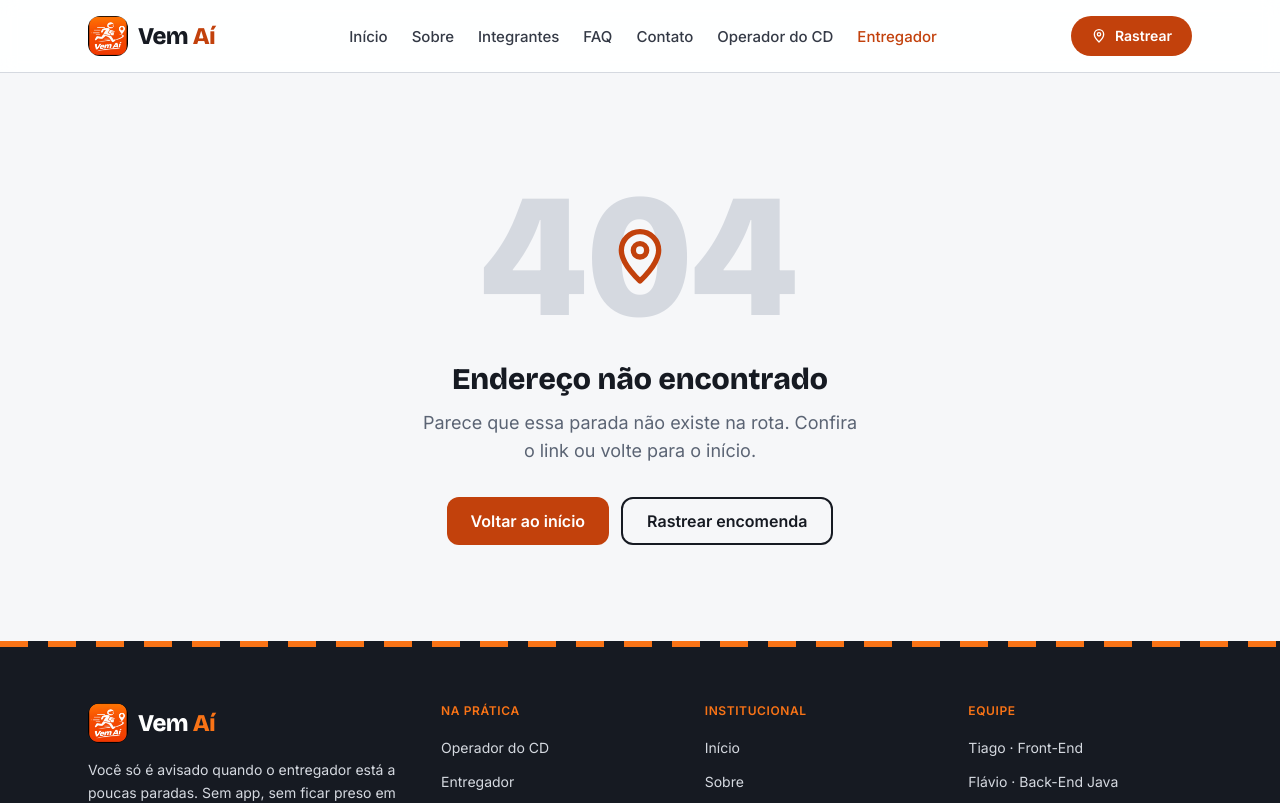
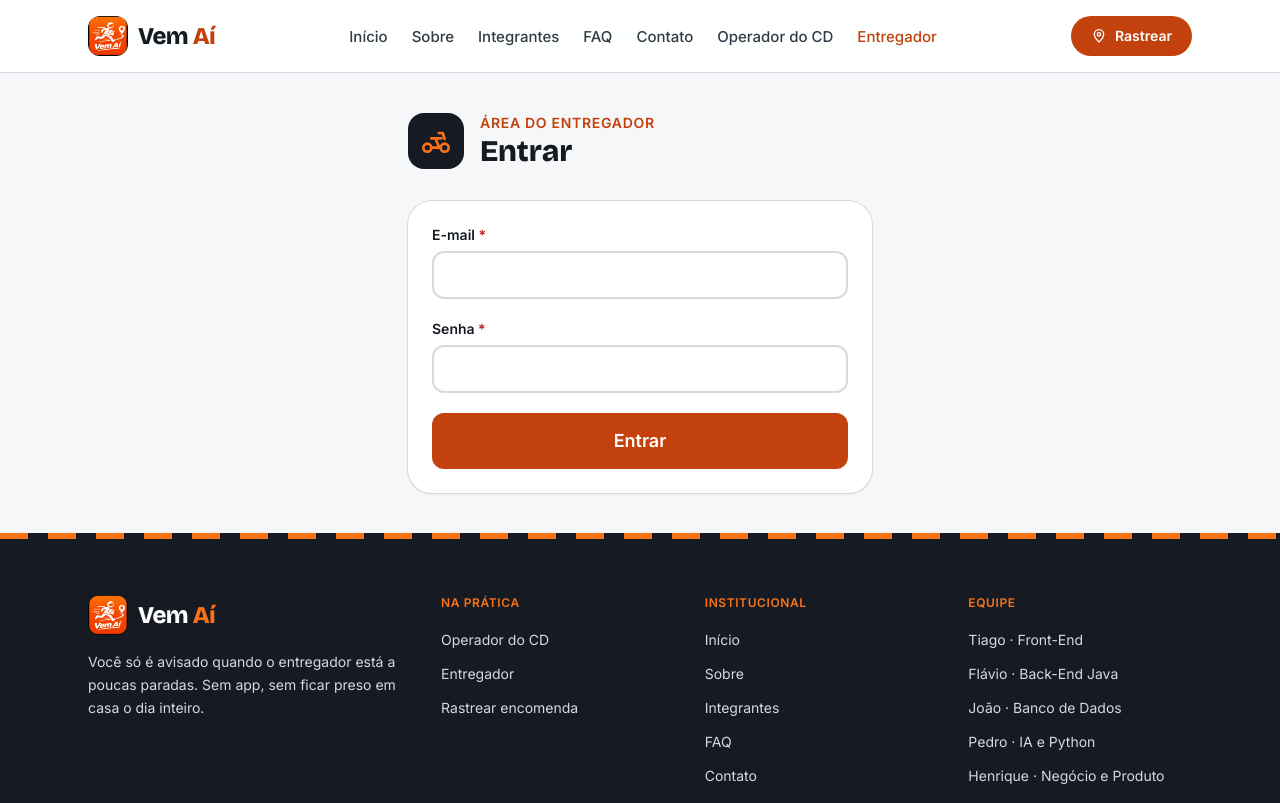
Before and after one commit to tiagostnz/vem-ai-front, a React (Vite) app: page /entregador in a window 1280 px wide. Shown: the top 803 px of the page. Built offline with nearby package versions, Linux system fonts and the light colour scheme; no server answers.

Commit message:
feat: cria a área do entregador com login na API

```diff
--- a/src/App.tsx
+++ b/src/App.tsx
@@ -1,6 +1,7 @@
 import { Route, Routes } from 'react-router'
 import { Layout } from './components/layout/Layout'
 import { Contato } from './pages/Contato'
+import { Entregador } from './pages/Entregador'
 import { Faq } from './pages/Faq'
 import { Home } from './pages/Home'
 import { IntegranteDetalhe } from './pages/IntegranteDetalhe'
@@ -22,6 +23,7 @@ function App() {
         <Route path="contato" element={<Contato />} />
         <Route path="operador" element={<Operador />} />
         <Route path="operador/lotes/:id" element={<LoteDetalhe />} />
+        <Route path="entregador" element={<Entregador />} />
         <Route path="*" element={<NaoEncontrada />} />
       </Route>
     </Routes>
--- /dev/null
+++ b/src/components/entregador/FormularioLogin.tsx
@@ -0,0 +1,70 @@
+import { useState, type FormEvent } from 'react'
+import { mensagemDeErro } from '../../services/api'
+import { login } from '../../services/authService'
+import type { LoginResponse } from '../../types/api'
+import { EMAIL_REGEX } from '../../utils/validacao'
+import { Aviso } from '../ui/Aviso'
+import { Botao } from '../ui/Botao'
+import { Campo } from '../ui/Campo'
+
+type FormularioLoginProps = {
+  aoEntrar: (entregador: LoginResponse) => void
+}
+
+type Erros = { email?: string; senha?: string }
+
+export function FormularioLogin({ aoEntrar }: FormularioLoginProps) {
+  const [email, setEmail] = useState('')
+  const [senha, setSenha] = useState('')
+  const [erros, setErros] = useState<Erros>({})
+  const [enviando, setEnviando] = useState(false)
+  const [erroApi, setErroApi] = useState<string | null>(null)
+
+  async function enviar(evento: FormEvent) {
+    evento.preventDefault()
+    const novosErros: Erros = {}
+    if (!EMAIL_REGEX.test(email.trim())) novosErros.email = 'Digite um e-mail válido.'
+    if (senha.length < 6) novosErros.senha = 'A senha tem pelo menos 6 caracteres.'
+    setErros(novosErros)
+    if (Object.keys(novosErros).length > 0) return
+
+    setEnviando(true)
+    setErroApi(null)
+    try {
+      const resposta = await login({ tipo: 'ENTREGADOR', dsEmail: email.trim(), senha })
+      aoEntrar(resposta)
+    } catch (falha) {
+      setErroApi(mensagemDeErro(falha))
+    } finally {
+      setEnviando(false)
+    }
+  }
+
+  return (
+    <form onSubmit={enviar} noValidate className="flex flex-col gap-5">
+      {erroApi && <Aviso tipo="erro">{erroApi}</Aviso>}
+      <Campo
+        rotulo="E-mail"
+        type="email"
+        inputMode="email"
+        autoComplete="username"
+        value={email}
+        onChange={(e) => setEmail(e.target.value)}
+        erro={erros.email}
+        required
+      />
+      <Campo
+        rotulo="Senha"
+        type="password"
+        autoComplete="current-password"
+        value={senha}
+        onChange={(e) => setSenha(e.target.value)}
+        erro={erros.senha}
+        required
+      />
+      <Botao type="submit" tamanho="lg" carregando={enviando}>
+        {enviando ? 'Entrando…' : 'Entrar'}
+      </Botao>
+    </form>
+  )
+}
--- /dev/null
+++ b/src/pages/Entregador.tsx
@@ -0,0 +1,41 @@
+import { FormularioLogin } from '../components/entregador/FormularioLogin'
+import { IconeMoto } from '../components/icones'
+import { Botao } from '../components/ui/Botao'
+import { Container } from '../components/ui/Container'
+import { useSessaoEntregador } from '../hooks/useSessaoEntregador'
+import { useTitulo } from '../hooks/useTitulo'
+
+/** Tela pensada para o celular: uma coluna, textos grandes e botões altos. */
+export function Entregador() {
+  useTitulo('Entregador')
+  const { entregador, entrar, sair } = useSessaoEntregador()
+
+  return (
+    <Container className="max-w-lg py-10">
+      <div className="mb-8 flex items-center gap-4">
+        <span className="flex h-14 w-14 items-center justify-center rounded-2xl bg-asfalto-900 text-marca-500">
+          <IconeMoto className="h-8 w-8" />
+        </span>
+        <div>
+          <p className="text-sm font-semibold tracking-wider text-marca-700 uppercase">Área do entregador</p>
+          <h1 className="text-3xl font-extrabold">
+            {entregador ? `Olá, ${entregador.nome.split(' ')[0]}!` : 'Entrar'}
+          </h1>
+        </div>
+      </div>
+
+      <div className="rounded-3xl bg-white p-6 shadow-sm ring-1 ring-asfalto-200">
+        {entregador ? (
+          <div className="flex flex-col gap-4">
+            <p className="text-lg text-asfalto-700">Leia o QR do pacotão para começar a rota.</p>
+            <Botao variante="fantasma" onClick={sair}>
+              Sair
+            </Botao>
+          </div>
+        ) : (
+          <FormularioLogin aoEntrar={entrar} />
+        )}
+      </div>
+    </Container>
+  )
+}
```
